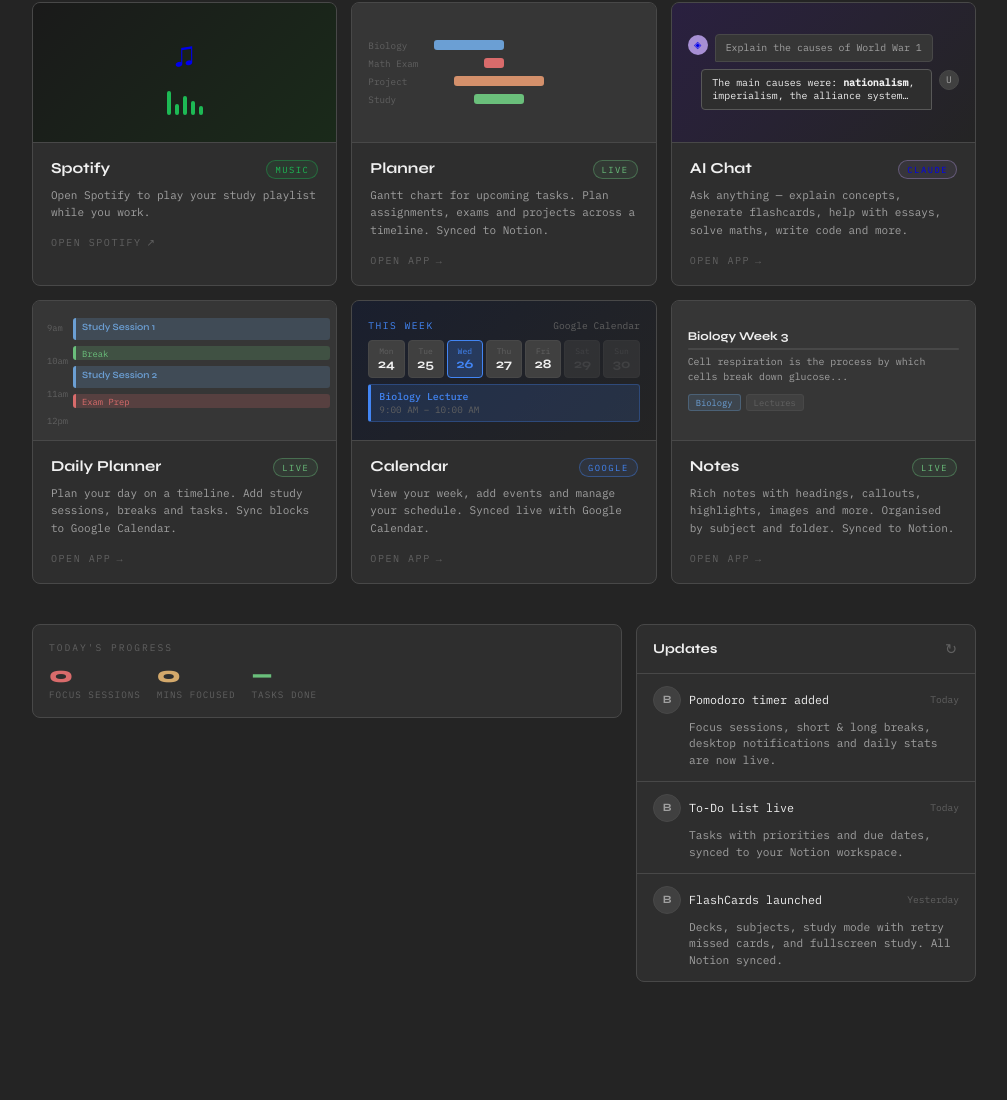
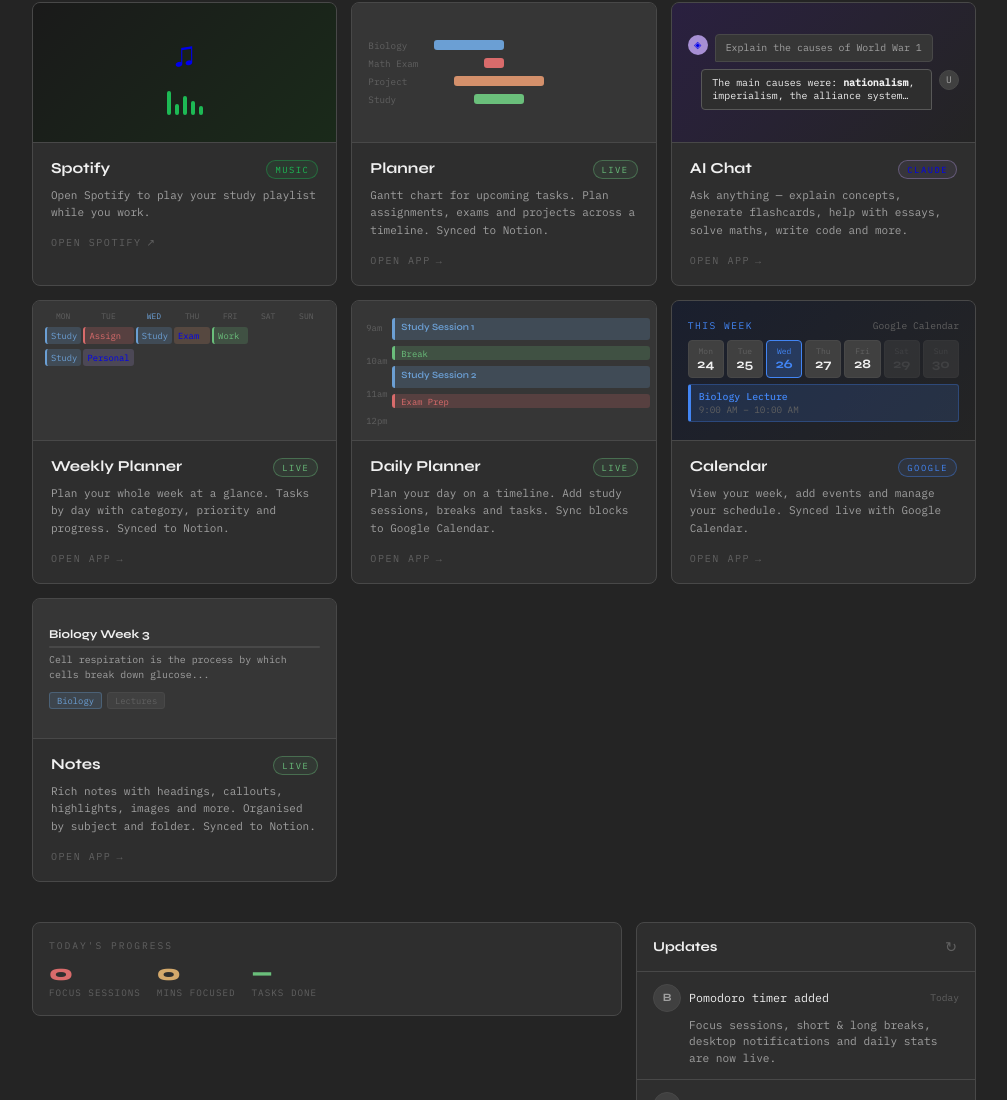
Before and after one commit to chew-yyy/brendansstudyhub, a website: page brendansstudyhub/flashcards/index.html in a window 1280 px wide. Shown: the part 612-1712 px from the top of the page, without its empty margins (136-1143 px from the left). Before the commit the page ends 1654 px from the top, so only its background shows below. Drawn offline with Linux system fonts and the light colour scheme.

Commit message:
Update index.html

```diff
--- a/brendansstudyhub/flashcards/index.html
+++ b/brendansstudyhub/flashcards/index.html
@@ -369,6 +369,38 @@
       </div>
     </a>
 
+    <!-- Weekly Planner -->
+    <a class="app-card card-weekly" href="weekly-planner.html">
+      <div class="card-preview" style="background:var(--surf2)">
+        <div style="display:grid;grid-template-columns:repeat(7,1fr);gap:2px;padding:10px 12px;width:100%;height:100%;align-content:start">
+          <div style="font-size:0.5rem;text-transform:uppercase;color:var(--txt3);text-align:center;padding-bottom:4px">Mon</div>
+          <div style="font-size:0.5rem;text-transform:uppercase;color:var(--txt3);text-align:center;padding-bottom:4px">Tue</div>
+          <div style="font-size:0.5rem;text-transform:uppercase;color:var(--blue);text-align:center;padding-bottom:4px">Wed</div>
+          <div style="font-size:0.5rem;text-transform:uppercase;color:var(--txt3);text-align:center;padding-bottom:4px">Thu</div>
+          <div style="font-size:0.5rem;text-transform:uppercase;color:var(--txt3);text-align:center;padding-bottom:4px">Fri</div>
+          <div style="font-size:0.5rem;text-transform:uppercase;color:var(--txt3);text-align:center;padding-bottom:4px">Sat</div>
+          <div style="font-size:0.5rem;text-transform:uppercase;color:var(--txt3);text-align:center;padding-bottom:4px">Sun</div>
+          <div style="background:rgba(107,159,212,.2);border-left:2px solid var(--blue);border-radius:3px;padding:3px 4px;font-size:0.55rem;color:var(--blue);grid-column:1">Study</div>
+          <div style="background:rgba(217,107,107,.2);border-left:2px solid var(--red);border-radius:3px;padding:3px 4px;font-size:0.55rem;color:var(--red);grid-column:2">Assign</div>
+          <div style="background:rgba(107,159,212,.2);border-left:2px solid var(--blue);border-radius:3px;padding:3px 4px;font-size:0.55rem;color:var(--blue);grid-column:3">Study</div>
+          <div style="background:rgba(212,144,107,.2);border-left:2px solid var(--orange);border-radius:3px;padding:3px 4px;font-size:0.55rem;color:var(--orange);grid-column:4">Exam</div>
+          <div style="background:rgba(106,191,123,.2);border-left:2px solid var(--green);border-radius:3px;padding:3px 4px;font-size:0.55rem;color:var(--green);grid-column:5">Work</div>
+          <div style="background:rgba(107,159,212,.2);border-left:2px solid var(--blue);border-radius:3px;padding:3px 4px;font-size:0.55rem;color:var(--blue);grid-column:1;margin-top:3px">Study</div>
+          <div style="background:rgba(167,143,212,.2);border-left:2px solid var(--purple);border-radius:3px;padding:3px 4px;font-size:0.55rem;color:var(--purple);grid-column:2;margin-top:3px">Personal</div>
+        </div>
+      </div>
+      <div class="card-body">
+        <div class="card-top">
+          <div class="card-title">Weekly Planner</div>
+          <span class="card-badge badge-live">Live</span>
+        </div>
+        <div class="card-desc">Plan your whole week at a glance. Tasks by day with category, priority and progress. Synced to Notion.</div>
+        <div class="card-footer">
+          <div class="card-link">Open app <span class="card-arrow">→</span></div>
+        </div>
+      </div>
+    </a>
+
     <!-- Daily Planner -->
     <a class="app-card card-daily" href="daily-planner.html">
       <div class="card-preview" style="background:var(--surf2)">
```
